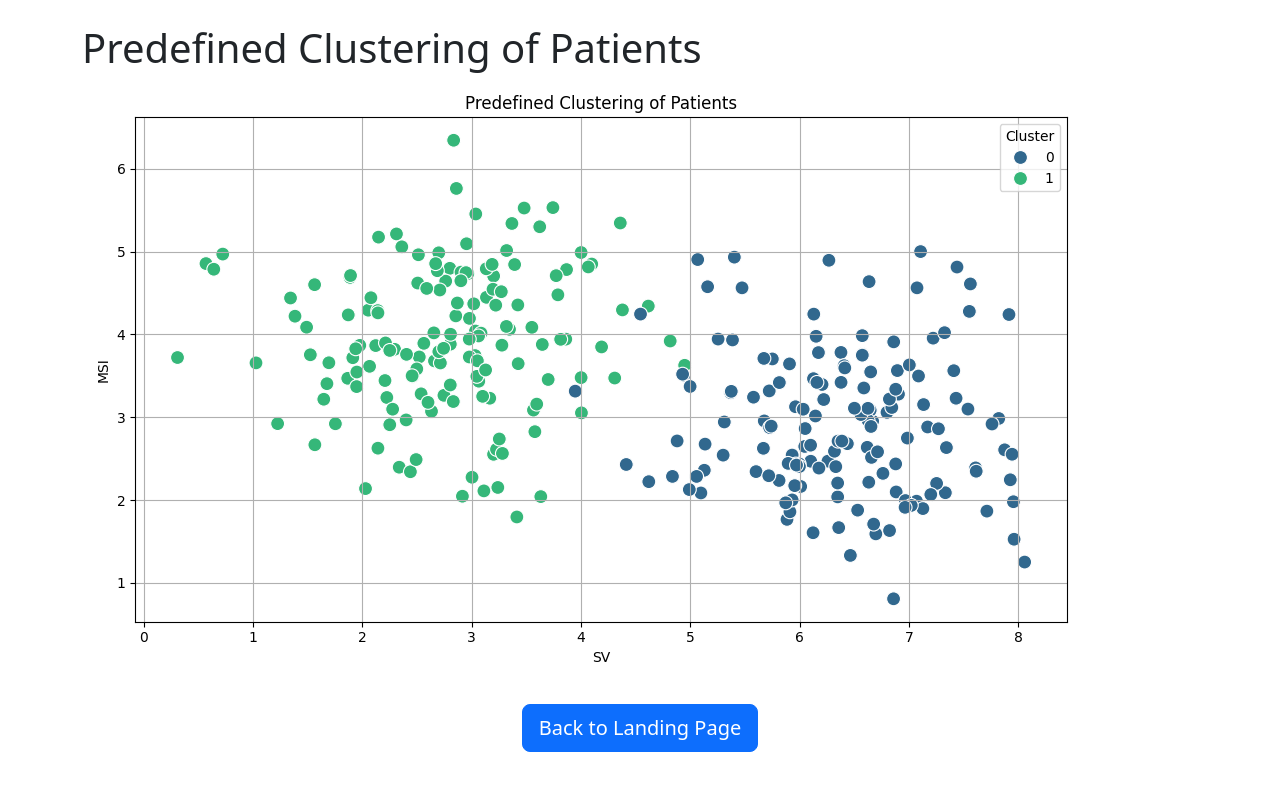
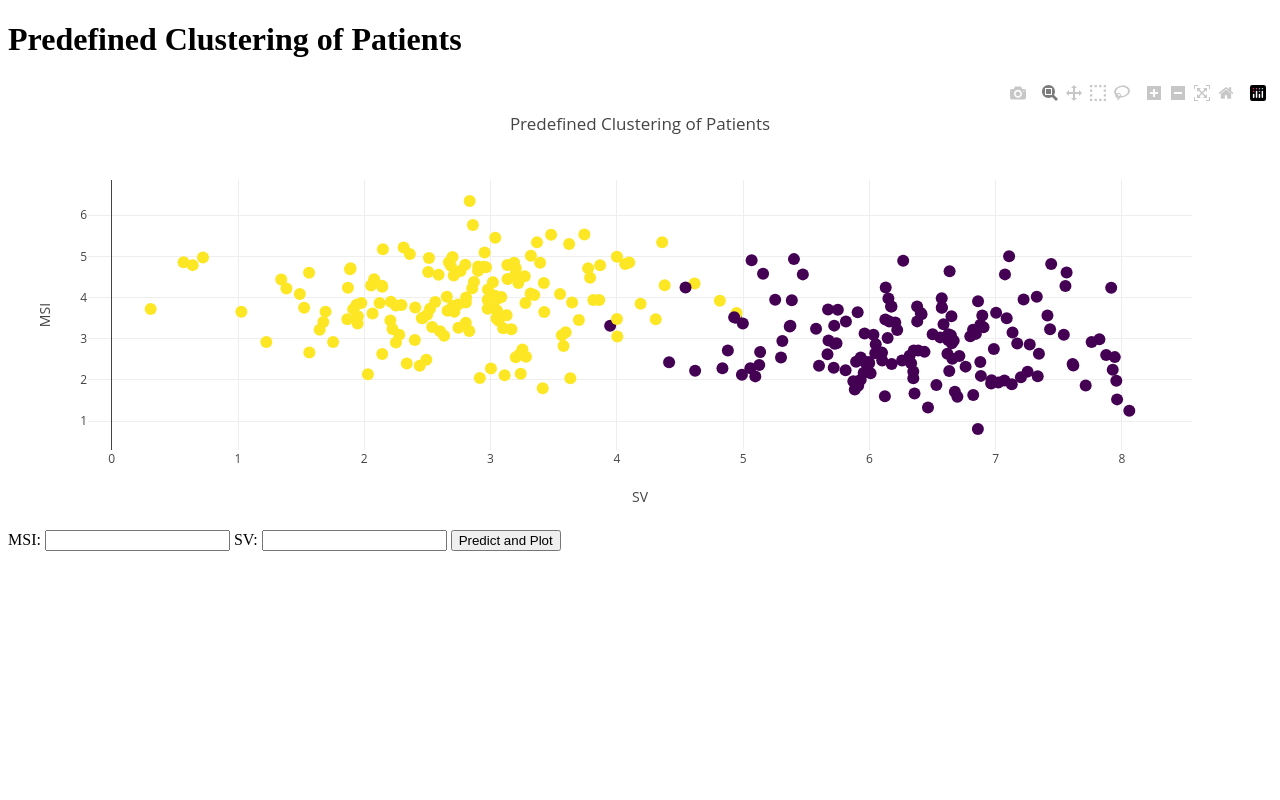
Before and after one commit to BlubiRub/GeneCore, a Flask app: page /clustering in a window 1280 px wide. Run offline with Flask 3, Linux system fonts and the light colour scheme; data comes from the database, SQL or seed files in the repository; some libraries are stand-ins or nearby versions.

Commit message:
update prediction

```diff
--- a/app.py
+++ b/app.py
@@ -1,11 +1,8 @@
-from flask import Flask, render_template, redirect, url_for, request
+from flask import Flask, render_template, request, jsonify
 from flask_sqlalchemy import SQLAlchemy
-import os
-import matplotlib.pyplot as plt
-import seaborn as sns
 import pandas as pd
 from sklearn.cluster import KMeans
-import numpy as np
+import os
 
 # Initialize Flask app
 app = Flask(__name__)
@@ -63,8 +60,9 @@ def import_patient_data(csv_file):
         db.session.add(patient_data)
     db.session.commit()
 
-# Function to create the plot
-def create_plot():
+# API endpoint to fetch top genes data
+@app.route("/api/top_genes")
+def get_top_genes():
     # Query data from the Variant table
     top_gene = (
         db.session.query(Variant.gene, db.func.count(Variant.id).label('ct'))
@@ -72,92 +70,57 @@ def create_plot():
         .having(db.func.count(Variant.id) > 40)
         .all()
     )
-    # Convert query results to DataFrame
-    top_gene_df = pd.DataFrame(top_gene, columns=['Gene', 'ct'])
+    # Convert query results to a list of dictionaries
+    top_gene_data = [{"gene": gene, "count": count} for gene, count in top_gene]
+    return jsonify(top_gene_data)
 
-    # Create plot
-    plt.figure(figsize=(10, 6))
-    sns.scatterplot(
-        data=top_gene_df,
-        x='ct',
-        y=top_gene_df['Gene'].str.strip(),
-        size=4,
-        legend=False,
-    )
-    plt.xlabel("Frequency")
-    plt.ylabel("Gene")
-    plt.title("Gene with the Most Variants")
-    plt.grid(axis='x', linestyle='--', alpha=0.7)
-    plt.tight_layout()
+# API endpoint to fetch patient data
+@app.route("/api/patient_data")
+def get_patient_data():
+    # Fetch the data from the database
+    patient_data = PatientData.query.all()
+    # Convert data to a list of dictionaries
+    patient_data_json = [{"msi": p.msi, "sv": p.sv, "cluster": p.data_type} for p in patient_data]
+    return jsonify(patient_data_json)
 
-    # Save plot
-    plot_path = os.path.join('static', 'plot.png')
-    plt.savefig(plot_path)
-    plt.close()
-    return plot_path
+# API endpoint to predict cluster
+@app.route("/api/predict_cluster", methods=["POST"])
+def predict_cluster_api():
+    data = request.json
+    msi = data.get('msi')
+    sv = data.get('sv')
 
+    if msi is None or sv is None:
+        return jsonify({"error": "Missing MSI or SV value"}), 400
+
+    # Get the current predefined clusters (data_type) from the database
+    patient_data = PatientData.query.all()
+    known_data = pd.DataFrame([(p.msi, p.sv, p.data_type) for p in patient_data], columns=['MSI', 'SV', 'Cluster'])
+
+    # Train a KMeans model on the known data
+    kmeans = KMeans(n_clusters=3, random_state=42)
+    kmeans.fit(known_data[['MSI', 'SV']])
+
+    # Predict the cluster for the user-provided data
+    prediction = kmeans.predict([[msi, sv]])[0]
+    return jsonify({"predicted_cluster": int(prediction)})
+
+# Route for landing page
 @app.route("/")
 def landing_page():
     return render_template("landing_page.html")
 
+# Route to show the interactive gene variants plot
 @app.route("/show_plot")
 def show_plot():
-    plot_path = create_plot()
-    return render_template("show_plot.html", plot_url=plot_path)
+    return render_template("show_plot.html")
 
+# Route to show the interactive clustering plot
 @app.route("/clustering")
 def clustering():
-    # Fetch the data from the database
-    patient_data = PatientData.query.all()
-
-    # Convert data to DataFrame
-    data = pd.DataFrame([(p.msi, p.sv, p.data_type) for p in patient_data], columns=['MSI', 'SV', 'Cluster'])
-
-    # Create a plot of the predefined clusters (grouped by data_type)
-    plt.figure(figsize=(10, 6))
-    sns.scatterplot(data=data, x='SV', y='MSI', hue='Cluster', palette='viridis', s=100)
-    plt.title('Predefined Clustering of Patients')
-    plt.xlabel('SV')  # X-axis is SV
-    plt.ylabel('MSI')  # Y-axis is MSI
-    plt.grid(True)
-    plt.tight_layout()
-
-    # Save the plot
-    plot_path = os.path.join('static', 'clustering_plot.png')
-    plt.savefig(plot_path)
-    plt.close()
-
-    return render_template("clustering.html", plot_url=plot_path)
-
-@app.route("/predict", methods=["GET", "POST"])
-def predict_cluster():
-    predicted_cluster = None
-    msi = None
-    sv = None
-
-    if request.method == "POST":
-        # Get MSI and SV from the form
-        msi = float(request.form['msi'])
-        sv = float(request.form['sv'])
-
-        # Get the current predefined clusters (data_type) from the database
-        patient_data = PatientData.query.all()
-        known_data = pd.DataFrame([(p.msi, p.sv, p.data_type) for p in patient_data], columns=['MSI', 'SV', 'Cluster'])
-
-        # Train a KMeans model on the known data
-        kmeans = KMeans(n_clusters=3, random_state=42)
-        kmeans.fit(known_data[['MSI', 'SV']])
-
-        # Predict the cluster for the user-provided data
-        prediction = kmeans.predict([[msi, sv]])[0]
-
-        # Map the predicted cluster to the corresponding data_type
-        predicted_cluster = prediction
-
-    # Return the results to the template
-    return render_template("predict.html", predicted_cluster=predicted_cluster, msi=msi, sv=sv)
+    return render_template("clustering.html")
 
 # Initialize the database before running the app
 if __name__ == "__main__":
     initialize_database()  # Initialize the database and load data
-    app.run(debug=True)
+    app.run(host="0.0.0.0", debug=True)
--- a/templates/clustering.html
+++ b/templates/clustering.html
@@ -3,22 +3,111 @@
 <head>
     <meta charset="UTF-8">
     <meta name="viewport" content="width=device-width, initial-scale=1.0">
-    <title>Predefined Clustering</title>
-    <link href="https://cdn.jsdelivr.net/npm/bootstrap@5.3.3/dist/css/bootstrap.min.css" rel="stylesheet" integrity="sha384-QWTKZyjpPEjISv5WaRU9OFeRpok6YctnYmDr5pNlyT2bRjXh0JMhjY6hW+ALEwIH" crossorigin="anonymous">
+    <title>Patient Clustering</title>
+    <script src="https://cdn.plot.ly/plotly-latest.min.js"></script>
 </head>
 <body>
-    <div class="container mt-4">
-        <h1>Predefined Clustering of Patients</h1>
-        <img src="{{ plot_url }}" alt="Predefined Clustering Plot" class="img-fluid mb-4">
+    <h1>Predefined Clustering of Patients</h1>
+    <div id="chart"></div>
 
-        <!-- Center the Back to Landing Page button -->
-        <div class="d-flex justify-content-center">
-            <a href="{{ url_for('landing_page') }}" class="btn btn-primary btn-lg">Back to Landing Page</a>
-        </div>
-    </div>
+    <!-- Form for user input -->
+    <form id="predictForm">
+        <label for="msi">MSI:</label>
+        <input type="number" step="0.01" id="msi" name="msi" required>
+        <label for="sv">SV:</label>
+        <input type="number" step="0.01" id="sv" name="sv" required>
+        <button type="submit">Predict and Plot</button>
+    </form>
 
-    <!-- Bootstrap 5 JS and Popper (required for dropdowns, modals, etc.) -->
-    <script src="https://cdn.jsdelivr.net/npm/@popperjs/core@2.11.6/dist/umd/popper.min.js"></script>
-    <script src="https://cdn.jsdelivr.net/npm/bootstrap@5.3.3/dist/js/bootstrap.min.js"></script>
+    <script>
+        // Fetch initial patient data and render the plot
+        let plotData = [];
+        let layout = {
+            title: 'Predefined Clustering of Patients',
+            xaxis: { title: 'SV' },
+            yaxis: { title: 'MSI' }
+        };
+
+        // Function to fetch and render initial data
+        function renderInitialPlot() {
+            fetch('/api/patient_data')
+                .then(response => response.json())
+                .then(data => {
+                    const sv = data.map(d => d.sv);
+                    const msi = data.map(d => d.msi);
+                    const clusters = data.map(d => d.cluster);
+
+                    plotData = [{
+                        x: sv,
+                        y: msi,
+                        mode: 'markers',
+                        type: 'scatter',
+                        name: 'Patient Data',
+                        marker: {
+                            size: 12,
+                            color: clusters,
+                            colorscale: 'Viridis'
+                        }
+                    }];
+
+                    Plotly.newPlot('chart', plotData, layout);
+                });
+        }
+
+        // Render the initial plot
+        renderInitialPlot();
+
+        // Handle form submission
+        document.getElementById('predictForm').addEventListener('submit', function (e) {
+            e.preventDefault();
+
+            const msi = parseFloat(document.getElementById('msi').value);
+            const sv = parseFloat(document.getElementById('sv').value);
+
+            if (isNaN(msi) || isNaN(sv)) {
+                alert("Please enter valid numbers for MSI and SV.");
+                return;
+            }
+
+            // Send data to the prediction API
+            fetch('/api/predict_cluster', {
+                method: 'POST',
+                headers: {
+                    'Content-Type': 'application/json',
+                },
+                body: JSON.stringify({ msi, sv }),
+            })
+            .then(response => response.json())
+            .then(data => {
+                const predictedCluster = data.predicted_cluster;
+
+                // Remove the previous predicted point if it exists
+                if (plotData.length > 1) {
+                    plotData.pop();
+                }
+
+                // Add the new predicted point
+                plotData.push({
+                    x: [sv],
+                    y: [msi],
+                    mode: 'markers',
+                    type: 'scatter',
+                    name: 'Predicted Point',
+                    marker: {
+                        size: 15,
+                        color: predictedCluster,
+                        colorscale: 'Viridis',
+                        symbol: 'star'
+                    }
+                });
+
+                // Update the plot
+                Plotly.react('chart', plotData, layout);
+            })
+            .catch(error => {
+                console.error('Error:', error);
+            });
+        });
+    </script>
 </body>
 </html>
--- a/templates/landing_page.html
+++ b/templates/landing_page.html
@@ -16,7 +16,6 @@
         <div class="btn-group" role="group" aria-label="Navigation">
             <a href="{{ url_for('show_plot') }}" class="btn btn-primary">Show Plot</a>
             <a href="{{ url_for('clustering') }}" class="btn btn-primary">View Clustering</a>
-            <a href="{{ url_for('predict_cluster') }}" class="btn btn-primary">Predict Cluster</a>
         </div>
 
         <p class="mt-4">Use the buttons above to navigate through the app. You can view data visualizations, clustering results, or even predict the cluster of new patient data.</p>
```
Also changed, not shown: templates/predict.html (deleted, +0 -38 lines), templates/show_plot.html (+30 -13 lines).
